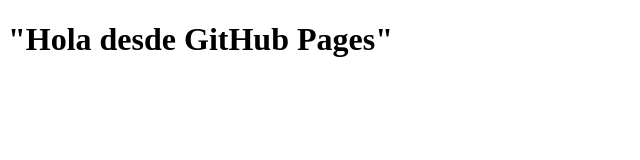
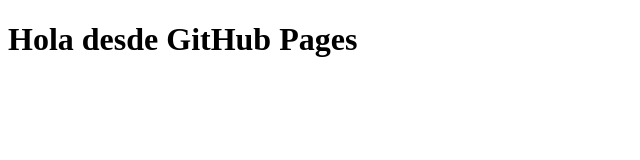
Before and after one commit to YuriiFliak/mi-pagina, a plain HTML site: page index.html in a window 1280 px wide. Shown: the whole page, without its empty margins (0-640 px from the left). Drawn offline with Linux system fonts and the light colour scheme.

Commit message:
Update index.html

```diff
--- a/index.html
+++ b/index.html
@@ -1,9 +1,9 @@
 <!DOCTYPE html>
 <html>
 <head>
-    <title> Mi primera pagina </title>
+    <title>Mi primera pagina</title>
 </head>
 <body>
-    <h1> "Hola desde GitHub Pages" </h1>
+    <h1>Hola desde GitHub Pages</h1>
 </body>
 </html>
```
